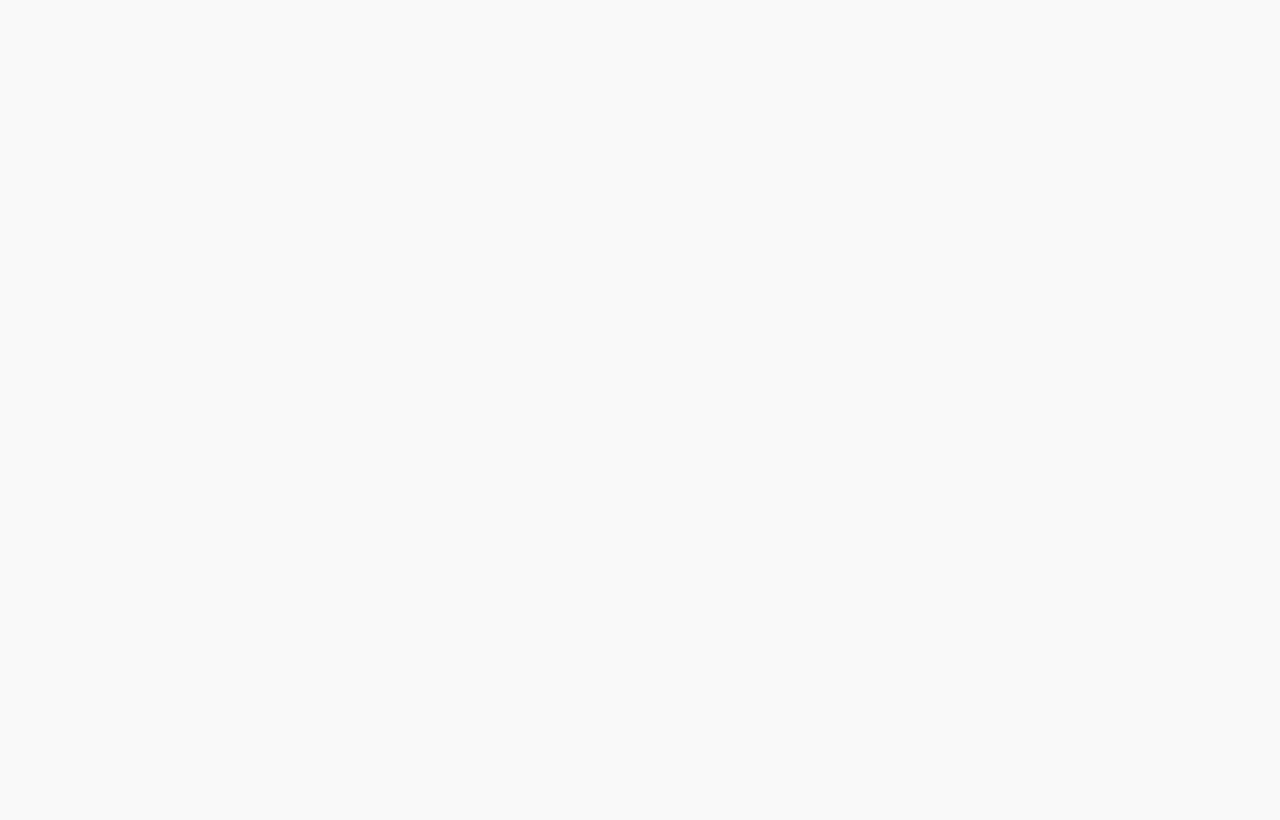
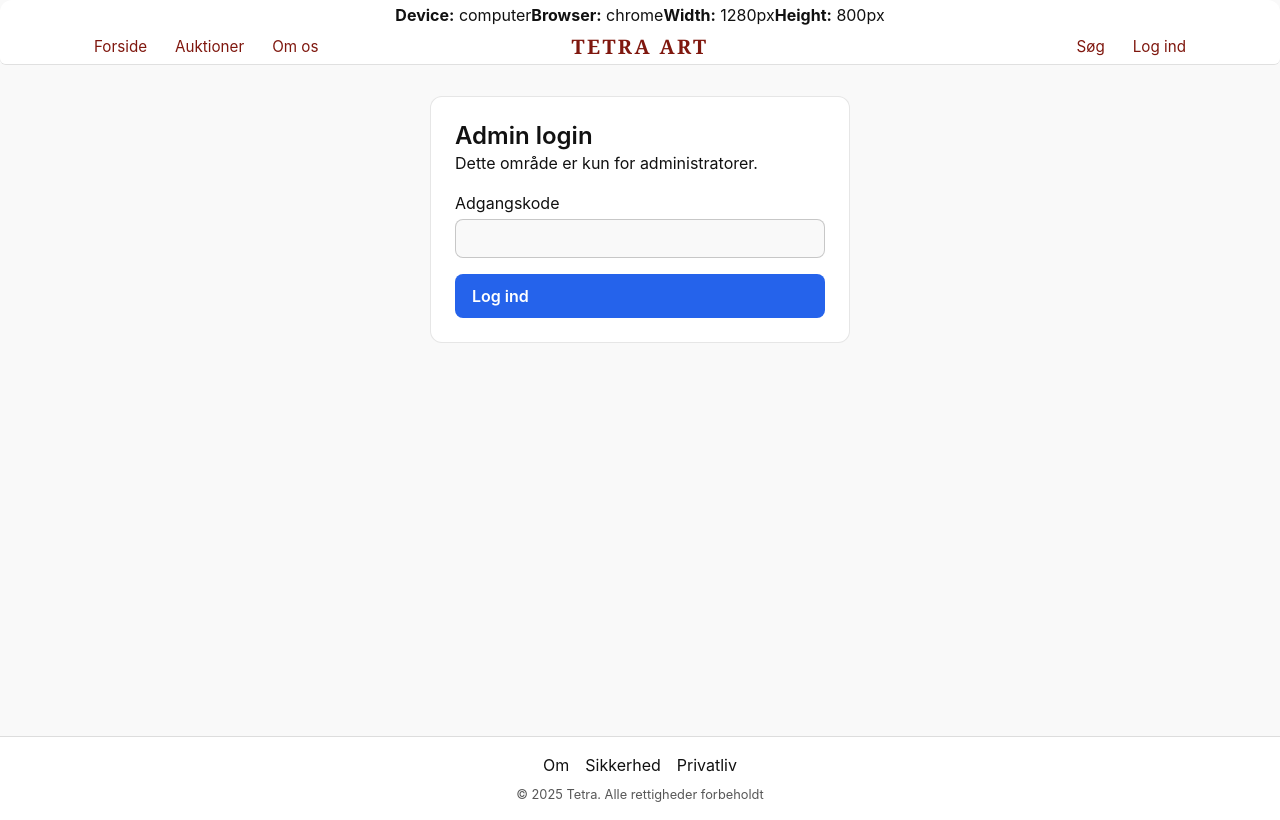
Before and after one commit to mads546n/DevOps-Project-Front, a React (Vite) app: page /admin in a window 1280 px wide. Before the commit this address had no page. Built offline with nearby package versions, Linux system fonts and the light colour scheme.

Commit message:
Added admingate

```diff
--- a/src/components/AppRouter.tsx
+++ b/src/components/AppRouter.tsx
@@ -4,6 +4,7 @@ import Layout from "./Layout";
 // Pages
 import App from "./../App";
 import Auktioner from "./../Auktioner";
+import AdminGate from "../pages/AdminGate";
 // import OmOs from "./../OmOs";
 //import Search from "./../Search";
 //import Login from "./../Login";
@@ -17,6 +18,7 @@ export default function AppRouter() {
         {/* <Route path="/om-os" element={<OmOs />} />
         <Route path="/search" element={<Search />} />
         <Route path="/login" element={<Login />} /> */}
+          <Route path="/admin" element={<AdminGate />} />
       </Route>
     </Routes>
   );
--- /dev/null
+++ b/src/pages/AdminGate.tsx
@@ -0,0 +1,82 @@
+// src/pages/AdminGate.tsx
+import { FormEvent, useEffect, useState } from "react";
+import AdminPage from "./AdminPage";
+import "../styles/adminGate.css";
+
+const ADMIN_FLAG_KEY = "tetra_is_admin";
+// TEMP: for demo only – We should ofc not ship like this
+const DEMO_ADMIN_PASSWORD =
+    import.meta.env.VITE_ADMIN_PASSWORD || "1234";
+
+export default function AdminGate() {
+    const [isAdmin, setIsAdmin] = useState(false);
+    const [password, setPassword] = useState("");
+    const [error, setError] = useState<string | null>(null);
+
+    // On mount: check if already “logged in”
+    useEffect(() => {
+        const stored = localStorage.getItem(ADMIN_FLAG_KEY);
+        if (stored === "true") {
+            setIsAdmin(true);
+        }
+    }, []);
+
+    const handleSubmit = (e: FormEvent) => {
+        e.preventDefault();
+        setError(null);
+
+        if (password === DEMO_ADMIN_PASSWORD) {
+            localStorage.setItem(ADMIN_FLAG_KEY, "true");
+            setIsAdmin(true);
+            setPassword("");
+        } else {
+            setError("Forkert adgangskode.");
+        }
+    };
+
+    const handleLogout = () => {
+        localStorage.removeItem(ADMIN_FLAG_KEY);
+        setIsAdmin(false);
+        setPassword("");
+    };
+
+    if (!isAdmin) {
+        return (
+            <section className="admin-gate">
+                <main className="admin-login">
+                    <h1>Admin login</h1>
+                    <p>Dette område er kun for administratorer.</p>
+
+                    <form onSubmit={handleSubmit} className="admin-login__form">
+                        <label className="admin-login__field">
+                            <span>Adgangskode</span>
+                            <input
+                                type="password"
+                                value={password}
+                                onChange={(e) => setPassword(e.target.value)}
+                                autoComplete="current-password"
+                            />
+                        </label>
+                        {error && <p className="admin-login__error">{error}</p>}
+
+                        <button type="submit" className="ui-button primary">
+                            Log ind
+                        </button>
+                    </form>
+                </main>
+            </section>
+        );
+    }
+
+    return (
+        <main>
+            <div className="admin-topbar">
+                <span>Logget ind som admin.. : Midlertidig log ud knap {"->"}</span>
+                <button className="ui-button secondary" onClick={handleLogout}>
+                    Log ud
+                </button>
+            </div>
+            <AdminPage />
+        </main>
+    );
+}
--- /dev/null
+++ b/src/styles/adminGate.css
@@ -0,0 +1,49 @@
+.admin-gate {
+    height: 80vh;
+}
+
+.admin-login {
+    max-width: 420px;
+    margin: 2rem auto;
+    padding: 1.5rem;
+    border-radius: 0.75rem;
+    background: var(--bg-color);
+    border: 1px solid color-mix(in srgb, var(--text-color) 10%, transparent);
+}
+
+.admin-login__form {
+    display: flex;
+    flex-direction: column;
+    gap: 1rem;
+    margin-top: 1rem;
+}
+
+.admin-login__field {
+    display: flex;
+    flex-direction: column;
+    gap: 0.25rem;
+}
+
+.admin-login__field input {
+    border-radius: 0.5rem;
+    border: 1px solid rgba(0,0,0,0.2);
+    padding: 0.4rem 0.6rem;
+    background: var(--body-bg-color);
+    color: var(--text-color);
+}
+
+.admin-login__error {
+    color: var(--color-error);
+    font-size: 0.9rem;
+}
+
+.admin-topbar {
+    display: flex;
+    justify-content: space-between;
+    align-items: center;
+    max-width: 1200px;
+    margin: 1rem auto 0.5rem;
+    padding: 0.5rem 0.75rem;
+    font-size: 0.9rem;
+    opacity: 0.9;
+}
```
